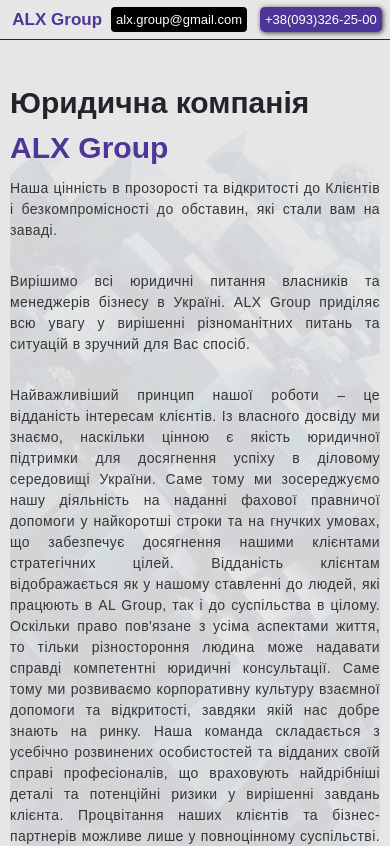
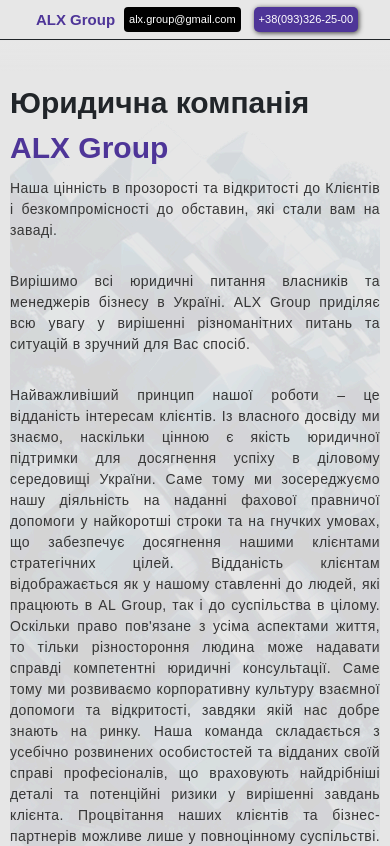
Before and after one commit to VSABALAIEV78/VSABALAIEV78.github.io, a plain HTML site: page index.html in a window 390 px wide. Shown: the top 846 px of the page. Drawn offline with nearby package versions, Linux system fonts and the light colour scheme; files that its build step writes are made by us from their sources; files whose address does not match are found by name.

Commit message:
ol 2024 fixes

```diff
--- a/sass/_media.sass
+++ b/sass/_media.sass
@@ -184,13 +184,13 @@
     header nav.nav
         justify-content: center
         .logo
-            line-height: 17px
-            font-size: 17px
+            line-height: 15px
+            font-size: 15px
         .menu
             display: none
         .contacts
             .email,.tel
-                font-size: 13px
+                font-size: 11px
                 padding: 2px 5px
             .email
                 margin-right: 10px
```
